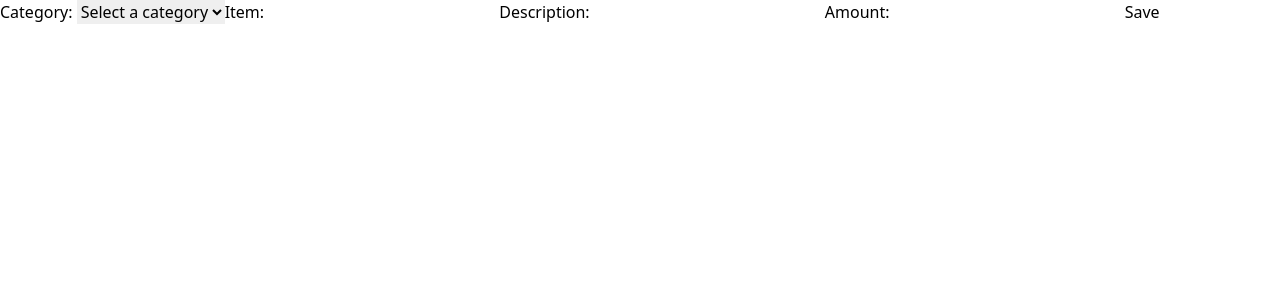
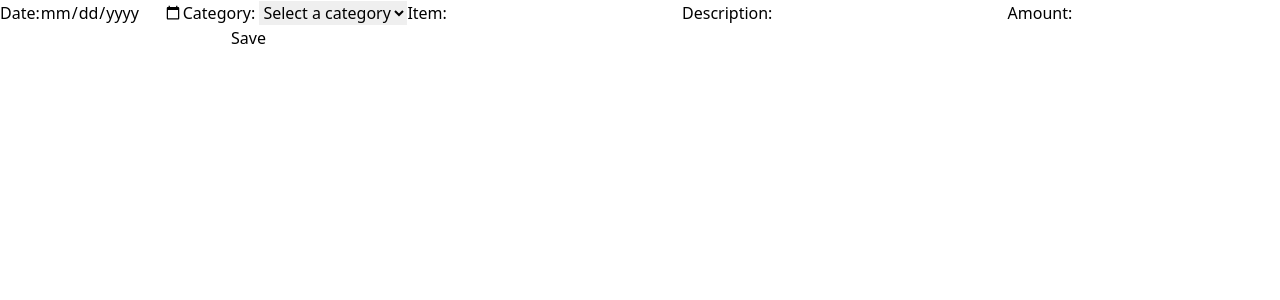
Before and after one commit to MicahYap/BrightExpenseTracker, a React (Vite) app: page /newExpense in a window 1280 px wide. Shown: the top 300 px of the page. Built offline with nearby package versions, Linux system fonts and the light colour scheme; sample sign-in values are in the browser's storage.

Commit message:
fix(NewExpense): added date in the form and created onSave func that will post the created form to the backend and then redirect user back to their homepage

```diff
--- a/src/assets/components/NewExpense.tsx
+++ b/src/assets/components/NewExpense.tsx
@@ -1,10 +1,16 @@
 import { useState, useEffect } from "react";
+import axios from 'axios';
+import {API_URL} from '../../constants/constants'
+import { useNavigate } from 'react-router-dom'
 
 function NewExpense() {
   const [category, setCategory] = useState('')
   const [item, setItem] = useState('')
   const [description, setDescription] = useState('')
   const [amount, setAmount] = useState('')
+  const [logDate, setLogDate] = useState('')
+  const userId = localStorage.getItem('userId')
+  const navigate = useNavigate()
 
 
   const categories = [
@@ -21,15 +27,49 @@ function NewExpense() {
     { value: 'gift', name: 'Gift'}
   ]
 
-  const onSave = (e) => {
-    e.preventDefault()
-    //post mo to sa backend
+  useEffect(() => {
+    if (!userId) {
+      alert('Please log in again.');
+      navigate('/'); // Redirect to login page if no userId is found
+    }
+  }, [userId, navigate]);
+
+  const onSubmit = async (e) => {
+    e.preventDefault();
+
+    if (!userId) {
+      alert('User not logged in');
+      return;
+    }
+
+    const expenseData = {
+      category_name: category,
+      item: item,
+      description: description,
+      amount: amount,
+      date: logDate,
+
+    }
+    try{
+      const response = await axios.post(`${API_URL}/users/${userId}/expenses`, {expense: expenseData})
+      navigate(`/homepage/${userId}`)
+    }catch(error) {
+      alert('Error creating expense')
+    }
   }
 
   return(
     <>
       <div>
-        <form>
+        <form onSubmit={onSubmit}>
+
+          <label>Date:</label>
+          <input
+              type='date'
+              value={logDate}
+              onChange={(e) => setLogDate(e.target.value)}
+              // max= {new Date().toISOString().split('T')[0]}
+            />
           <label>Category: </label>
           <select
             id = "category"
@@ -69,7 +109,7 @@ function NewExpense() {
           >
           </input>
 
-          <button onClick={onSave}>Save</button>
+          <button type='submit'>Save</button>
 
         </form>
       </div>
```
